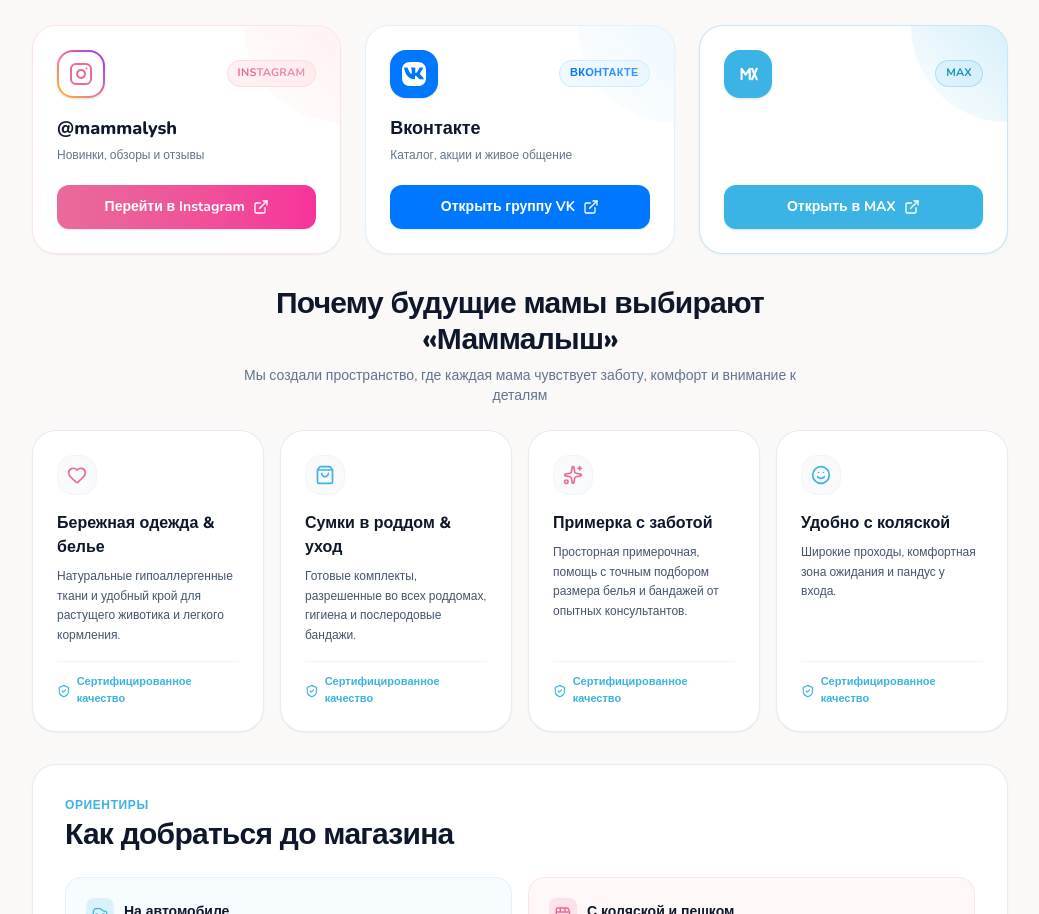
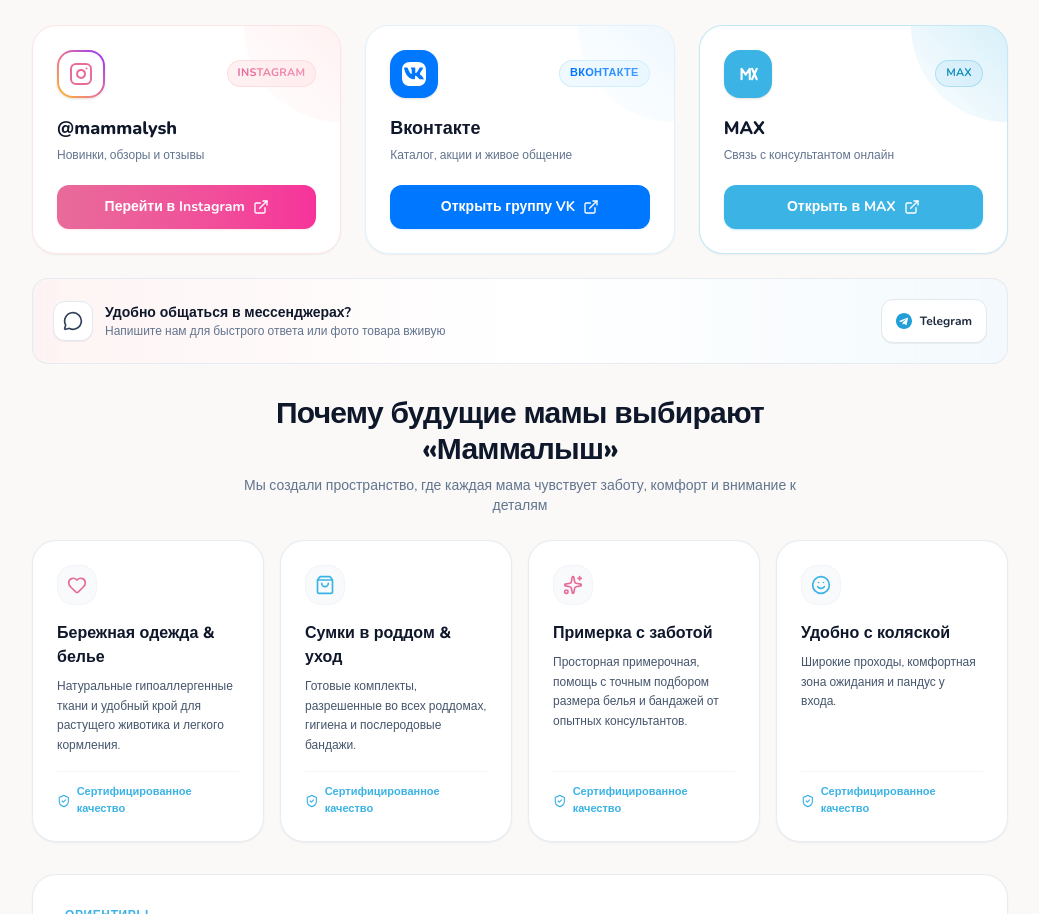
Before and after one commit to mammalysh/aboutUs, a React (Vite) app: page / in a window 1280 px wide. Shown: the part 1229-2143 px from the top of the page, without its empty margins (120-1159 px from the left). Built offline with nearby package versions, Linux system fonts and the light colour scheme.

Commit message:
Update storeConfig.ts

```diff
--- a/src/storeConfig.ts
+++ b/src/storeConfig.ts
@@ -150,8 +150,8 @@
     },
 
     // 👉 4) TELEGRAM:
-    max: {
-      url: '',
+    telegram: {
+      url: 'https://web.max.ru/119201797',
       handle: '',
     },
 
```
